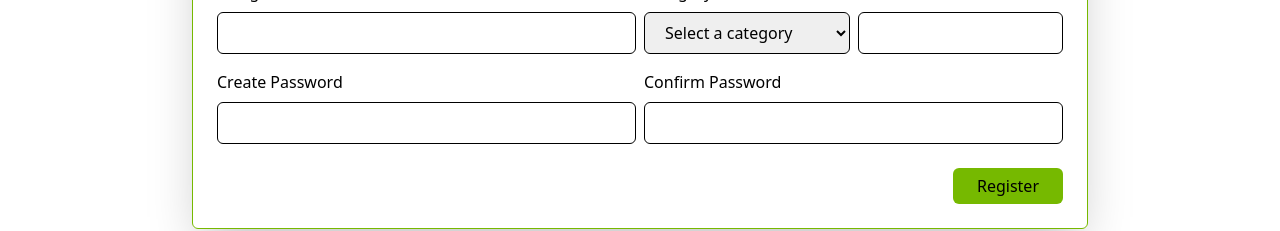
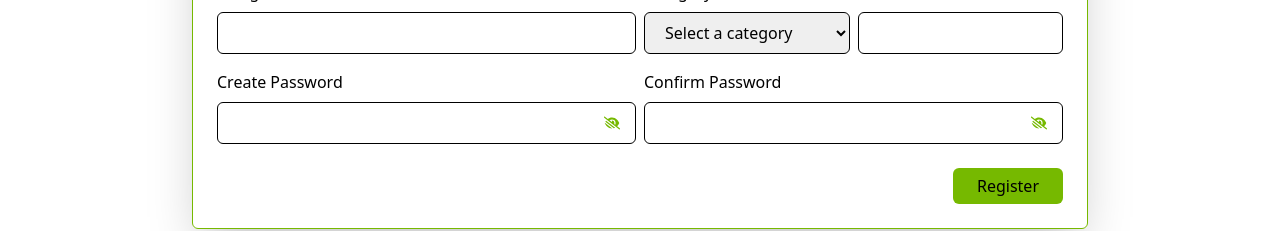
Before and after one commit to dark-Kings/DGX_Community, a React (Vite) app in the folder client/: page /Register in a window 1280 px wide. Shown: the part 452-683 px from the top of the page. Built offline with nearby package versions, Linux system fonts and the light colour scheme; no server answers.

Commit message:
PasswordVisible merged

```diff
--- a/client/src/component/Register.jsx
+++ b/client/src/component/Register.jsx
@@ -3,14 +3,17 @@ import { images } from "../constant/index.js";
 import { ToastContainer, toast } from "react-toastify";
 import "react-toastify/dist/ReactToastify.css";
 import { validateEmail, validatePassword } from "../utils/formValidation.js";
+import { FaEye } from "react-icons/fa";
+import { FaEyeLowVision } from "react-icons/fa6";
 
 const Register = () => {
+
   const [formData, setFormData] = useState({
     username: "",
     collegeName: "",
     contactNumber: "",
     designation: "",
-    refralCode:"",
+    refralCode: "",
     email: "",
     category: "",
     newPassword: "",
@@ -24,6 +27,15 @@ const Register = () => {
     lowercase: false,
     length: false,
   });
+  const [passwordVisible, setPasswordVisible] = useState(false);
+  const [confirmPasswordVisible, setConfirmPasswordVisible] = useState(false);
+  const togglePasswordVisibility = () => {
+    setPasswordVisible(!passwordVisible);
+  };
+  const toggleConfirmPasswordVisibility = () => {
+    setConfirmPasswordVisible(!confirmPasswordVisible);
+
+  }
 
   const handleChange = (e) => {
     const { id, name, value } = e.target;
@@ -146,7 +158,7 @@ const Register = () => {
                   onChange={handleChange}
                 />
               </div>
-              <div className="mt-4">
+              <div className="mt-4 relative">
                 <label
                   className="text-white dark:text-gray-200"
                   htmlFor="newPassword"
@@ -156,13 +168,25 @@ const Register = () => {
                 <input
                   id="newPassword"
                   name="newPassword"
-                  type="password"
+
                   className="block w-full px-4 py-2 mt-2 text-gray-700 bg-white border border-gray-300 rounded-md dark:bg-gray-800 dark:text-gray-300 dark:border-gray-600 focus:border-blue-500 dark:focus:border-blue-500 focus:outline-none focus:ring"
                   value={formData.newPassword}
                   onChange={handleChange}
+                  type={passwordVisible ? "text" : "password"}
                 />
-                <div id="passwordVerify"></div>
+
+                <button
+                  type="button"
+                  onClick={togglePasswordVisibility}
+                  className="absolute inset-y-0 right-0 flex items-center px-4 text-DGXgreen focus:outline-none mt-8">
+                  {passwordVisible ? <FaEye />
+                    : <FaEyeLowVision />}
+
+                </button>
+
+
               </div>
+              <div id="passwordVerify"></div>
             </div>
 
             <div>
@@ -199,7 +223,7 @@ const Register = () => {
                       <option value="category1">Select a category</option>
                       <option value="S">Student</option>
                       <option value="F">Faculty</option>
-                   =
+                      =
                     </select>
                   </div>
                   <div className="w-1/2">
@@ -218,7 +242,7 @@ const Register = () => {
                 </div>
               </div>
 
-              <div>
+              <div className="relative">
                 <label
                   className="text-white dark:text-gray-200"
                   htmlFor="confirmPassword"
@@ -228,11 +252,19 @@ const Register = () => {
                 <input
                   id="confirmPassword"
                   name="confirmPassword"
-                  type="password"
+                  type={confirmPasswordVisible ? "text" : "password"}
                   className="block w-full px-4 py-2 mt-2 text-gray-700 bg-white border border-gray-300 rounded-md dark:bg-gray-800 dark:text-gray-300 dark:border-gray-600 focus:border-blue-500 dark:focus:border-blue-500 focus:outline-none focus:ring"
                   value={formData.confirmPassword}
                   onChange={handleChange}
                 />
+                 <button
+                  type="button"
+                  onClick={toggleConfirmPasswordVisibility}
+                  className="absolute inset-y-0 right-0 flex items-center px-4 text-DGXgreen focus:outline-none mt-8">
+                  {confirmPasswordVisible ? <FaEye />
+                    : <FaEyeLowVision />}
+
+                </button>
               </div>
             </div>
           </div>
```
